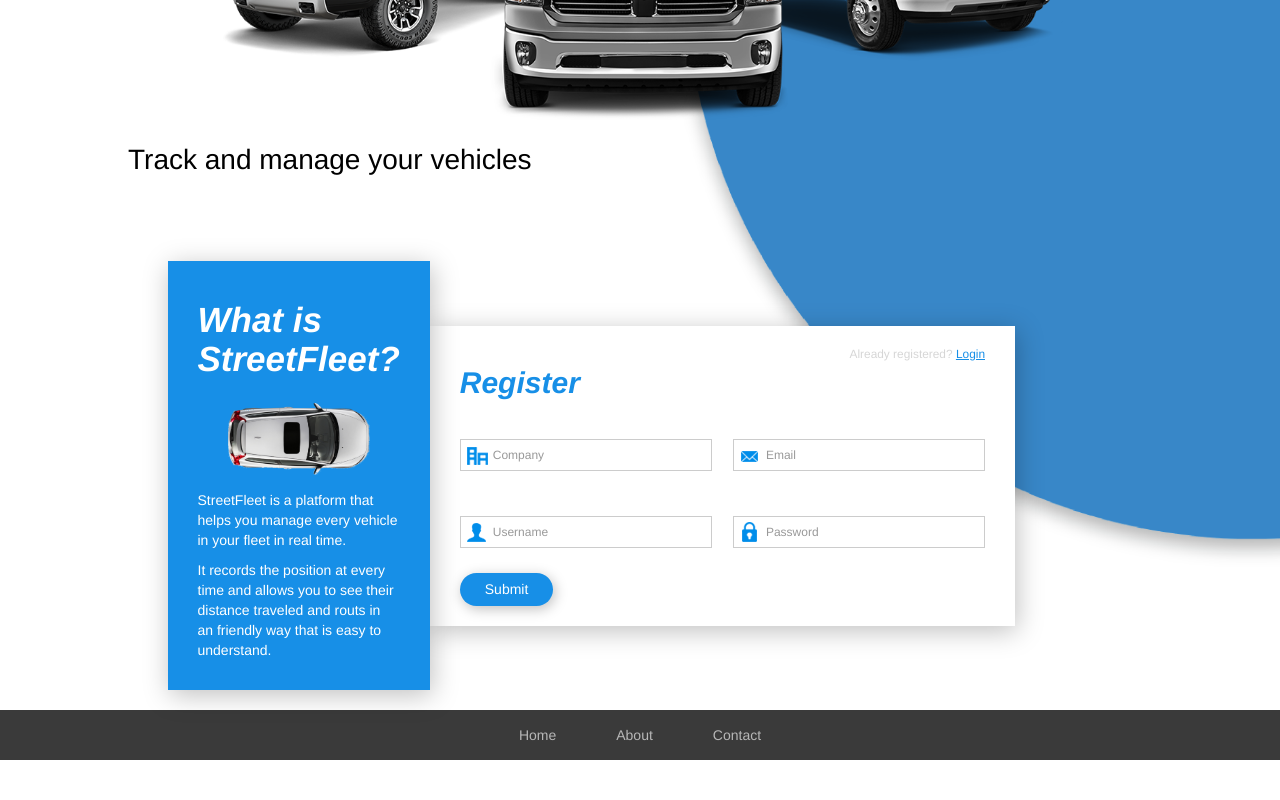
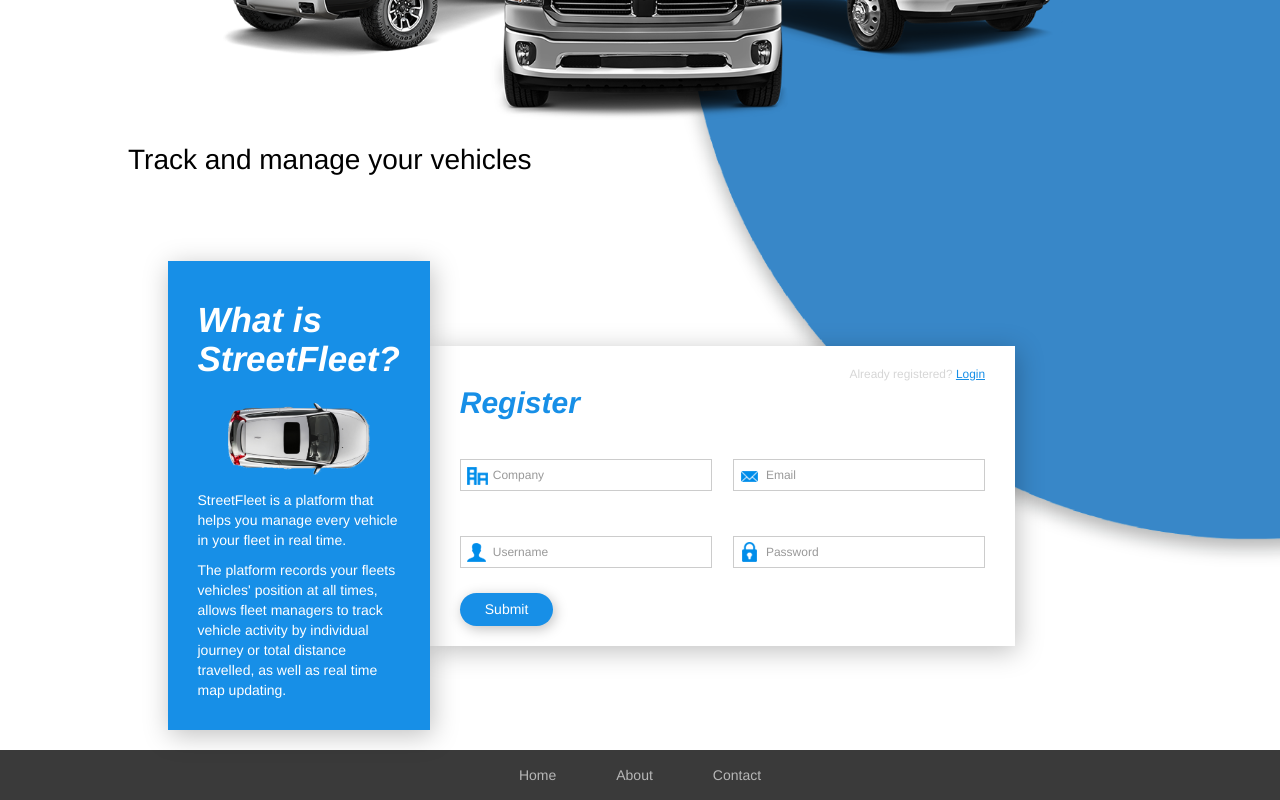
Before and after one commit to nikwib/streetfleet-webclient, a React (Create React App) app in the folder streetfleet/: page / in a window 1280 px wide. Shown: the part 408-1208 px from the top of the page. Before the commit the page ends 1168 px from the top, so only its background shows below. Built offline with nearby package versions, Linux system fonts and the light colour scheme; what react-google-maps would draw is missing.

Commit message:
feat: Implement loaders; change wording in blurb on homepage.

```diff
--- a/streetfleet/src/components/FleetOverview/FleetOverview.js
+++ b/streetfleet/src/components/FleetOverview/FleetOverview.js
@@ -15,7 +15,7 @@
   }
 
   renderCars = () => {
-    if (this.props.cars.length) {
+    if (!isEmpty(this.props.cars)) {
       return this.props.cars.map((car) => {
         return (
           <CarItem
@@ -26,16 +26,18 @@
           />
         );
       });
-    }
-  }
-
-  render() {
-    if (this.props.fetching === false && isEmpty(this.props.cars)) {
+    } else if (this.props.fetching === false && isEmpty(this.props.cars)) {
       return (
         <h2>It seems you have no cars in your fleet.</h2>
       )
     }
-    if (this.props.fetching === false) {
+    // If it is actively fetching, this loading image will render.
+    return (
+      <img src="https://upload.wikimedia.org/wikipedia/commons/b/b1/Loading_icon.gif" alt="loader"/>
+    )
+  }
+
+  render() {
       return (
         <Grid>
           <Row className="show-grid text-capitalize">
@@ -61,13 +63,6 @@
         </Grid>
       );
     }
-
-
-    // If it is actively fetching, this loading image will render.
-    return (
-      <img src="https://upload.wikimedia.org/wikipedia/commons/b/b1/Loading_icon.gif" alt="loader"/>
-    )
-  }
 }
 
 const mapStateToProps = (state) => ({
--- a/streetfleet/src/components/HomePage/Overview.js
+++ b/streetfleet/src/components/HomePage/Overview.js
@@ -27,7 +27,7 @@
               <h2>What is StreetFleet?</h2>
               <Image src={car} className="OvImg" />
               <p>StreetFleet is a platform that helps you manage every vehicle in your fleet in real time.</p>
-              <p>It records the position at every time and allows you to see their distance traveled and routs in an friendly way that is easy to understand.</p>
+              <p>The platform records your fleets vehicles' position at all times, allows fleet managers to track vehicle activity by individual journey or total distance travelled, as well as real time map updating.</p>
             </Col>
             <Col className="OvRight WhiteContainer">
               {this.state.showLogin ? <Login onToggleLogin={this.toggleLogin} /> : <CreateAccount  onToggleLogin={this.toggleLogin} />}
```
